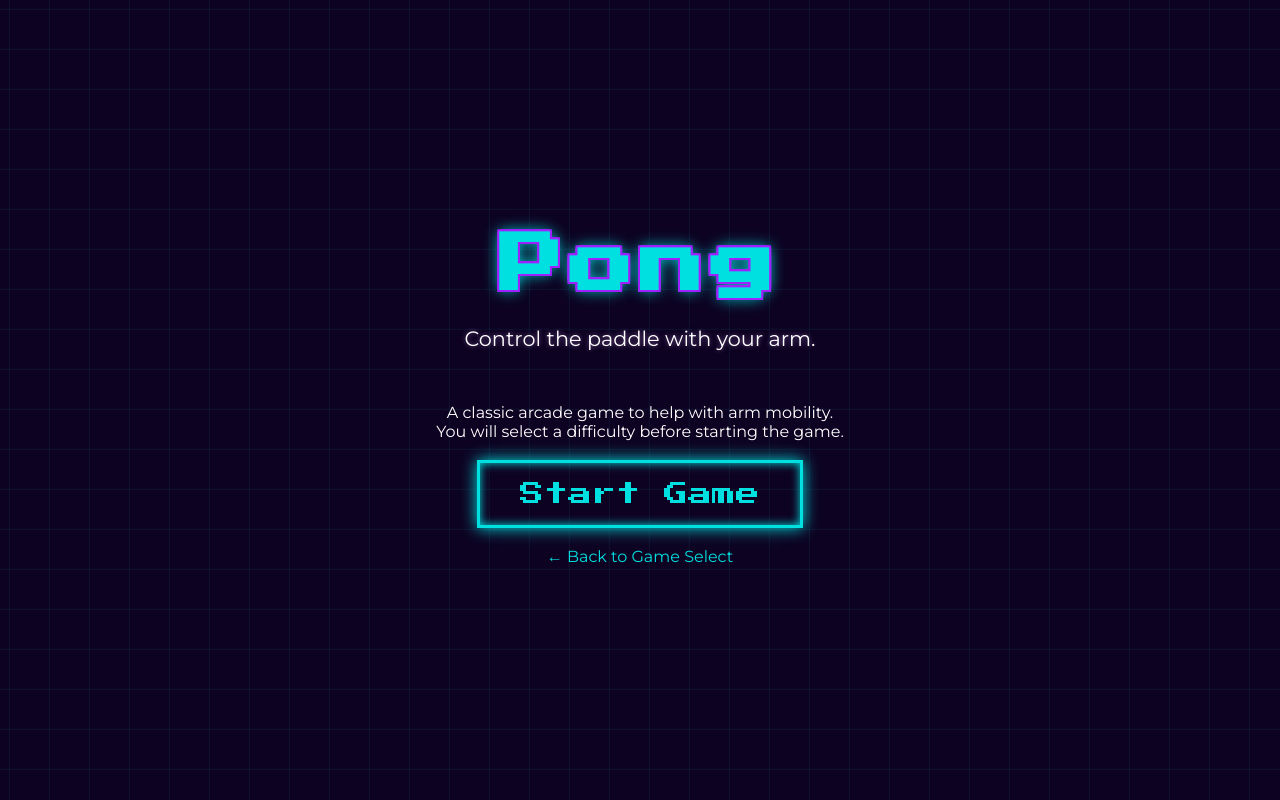
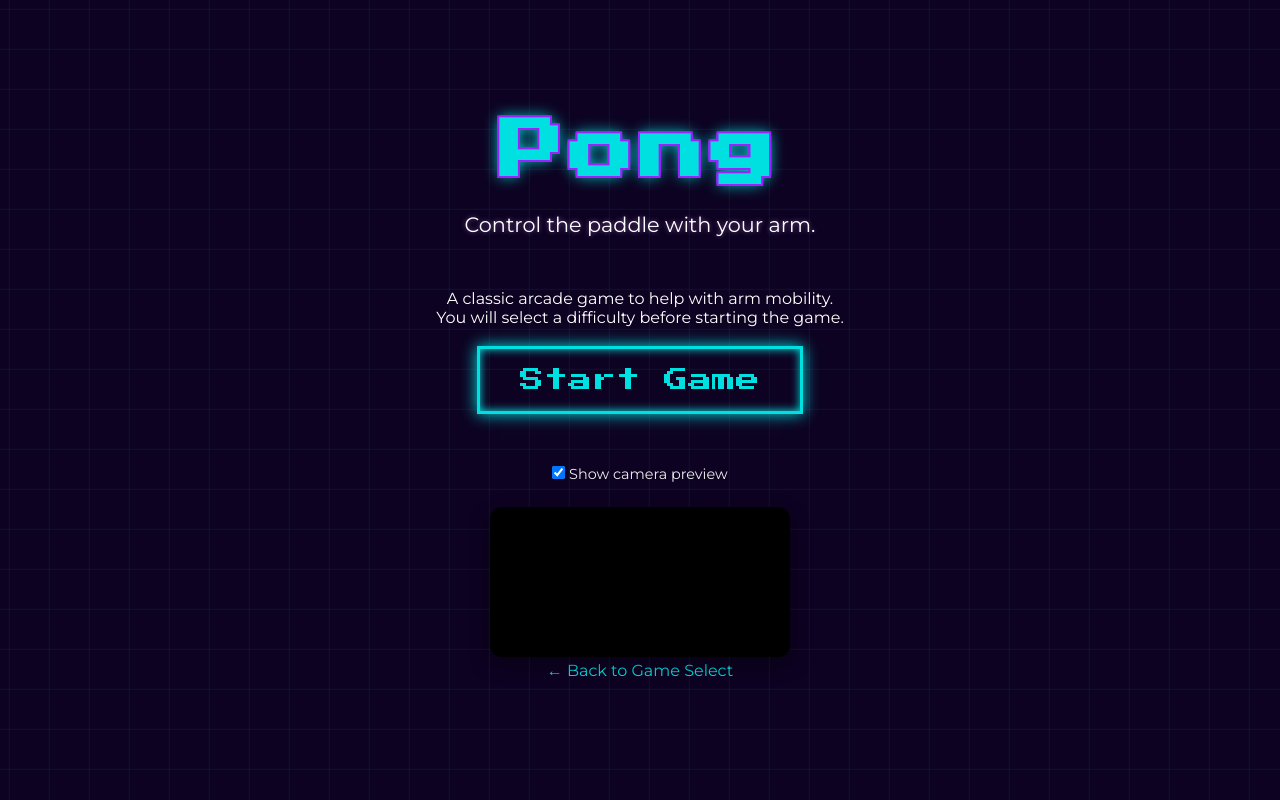
Before and after one commit to jceltruda/Rehab-Games, a Django app: page /game/pong/ in a window 1280 px wide. Run offline with Django 4.2, Linux system fonts and the light colour scheme; a map, chart or similar area stays blank.

Commit message:
fix toggle webcam

```diff
--- a/RehabGames/app/templates/game_pong.html
+++ b/RehabGames/app/templates/game_pong.html
@@ -54,6 +54,44 @@
             color: var(--dark-bg);
         }
 
+        .webcam-container {
+            margin-top: 16px;
+            display: flex; /* This will be toggled by JS */
+            flex-direction: column;
+            align-items: center;
+            gap: 8px;
+        }
+
+        .webcam-toggle {
+            font-size: 0.9rem;
+            color: #eee;
+            margin-top: 2rem; /* Space from buttons/game */
+            margin-bottom: 8px;
+            display: inline-block;
+        }
+
+        .webcam-video-wrapper {
+            position: relative;
+            display: inline-block;
+        }
+
+        #webcam {
+            max-width: 400px;
+            width: 100%;
+            border-radius: 12px;
+            box-shadow: 0 8px 20px rgba(0,0,0,0.35);
+            background: #000;
+            transform: scaleX(-1);
+        }
+
+        #webcamOverlay {
+            position: absolute;
+            top: 0;
+            left: 0;
+            width: 100%;
+            height: 100%;
+            pointer-events: none;
+        }
     </style>
 </head>
 <body>
@@ -89,12 +127,13 @@
             </div>
         </div>
 
-        <!-- Webcam preview under the game -->
-        <div id="webcamContainer" class="webcam-container" style="display: none;">
-            <label class="webcam-toggle">
+        <label class="webcam-toggle">
                 <input type="checkbox" id="toggleWebcam" checked>
                 Show camera preview
             </label>
+
+        <!-- Webcam preview under the game -->
+        <div id="webcamContainer" class="webcam-container">
 
             <div class="webcam-video-wrapper">
                 <video id="webcam" autoplay playsinline></video>
```
